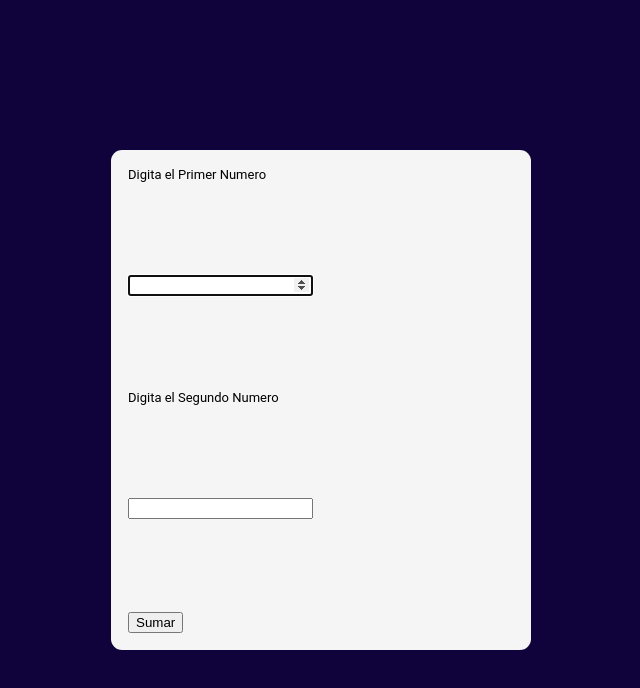
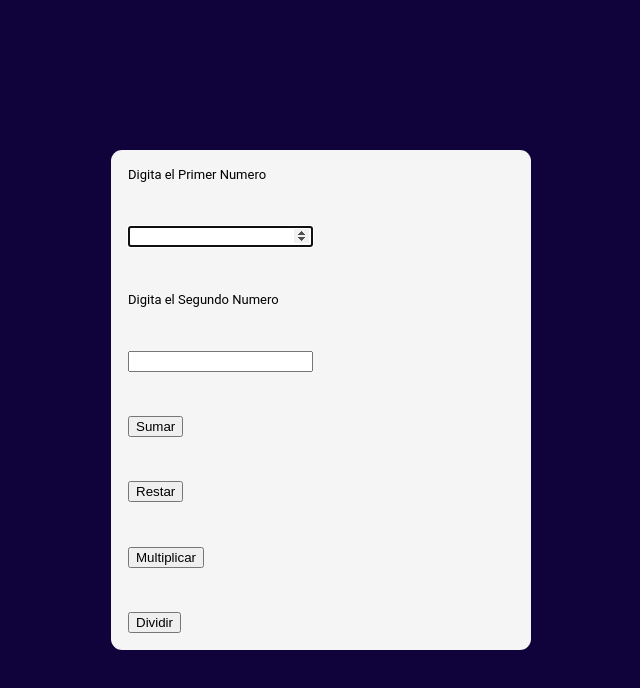
Before and after one commit to Sarria1989/Taller_Pinilla, a plain HTML site: page index.html in a window 1280 px wide. Shown: the whole page, without its empty margins (319-959 px from the left). Drawn offline with Linux system fonts and the light colour scheme.

Commit message:
Actualizacion Operaciones html

```diff
--- a/index.html
+++ b/index.html
@@ -22,6 +22,9 @@
                 <input type="number" name="numero2" id="numero2" pattern="[0-9]" tabindex="1" required autofocus>
 
                 <button onclick="sumar()" > Sumar</button>
+                <button onclick="restar()" > Restar</button>
+                <button onclick="multiplicar()" > Multiplicar</button>
+                <button onclick="dividir()" > Dividir</button>
 
                 <script>
 
@@ -30,7 +33,40 @@
                         var num1 = document.getElementById("numero1").value;
                         var num2 = document.getElementById("numero2").value;
 
+                        var resultado = parseInt(num1) + parseInt(num2);
+
+                        document.writeln(resultado);
+
+                    }
+
+                    function restar(){
+
+                        var num1 = document.getElementById("numero1").value;
+                        var num2 = document.getElementById("numero2").value;
+
+                        var resultado = parseInt(num1) - parseInt(num2);
+
+                        document.writeln(resultado);
+
+                    }
+
+                    function multiplicar(){
+
+                        var num1 = document.getElementById("numero1").value;
+                        var num2 = document.getElementById("numero2").value;
+
                         var resultado = parseInt(num1) * parseInt(num2);
+
+                        document.writeln(resultado);
+
+                    }
+
+                    function dividir(){
+
+                        var num1 = document.getElementById("numero1").value;
+                        var num2 = document.getElementById("numero2").value;
+
+                        var resultado = parseInt(num1) / parseInt(num2);
 
                         document.writeln(resultado);
 
```
